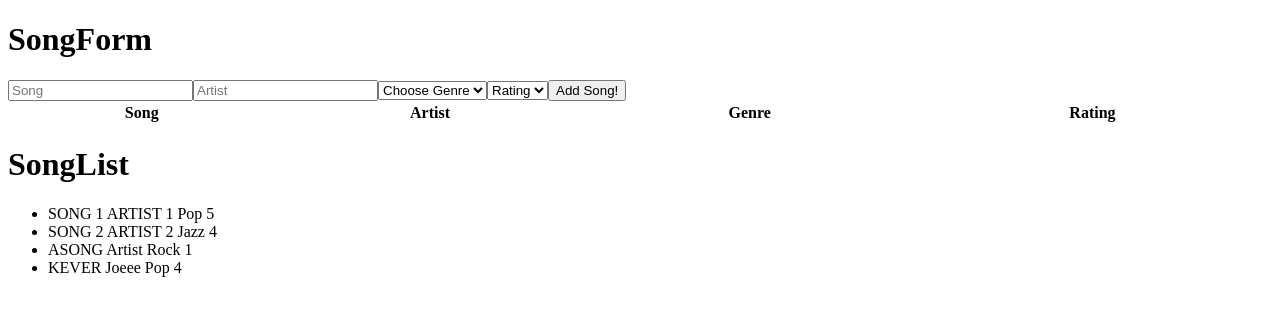
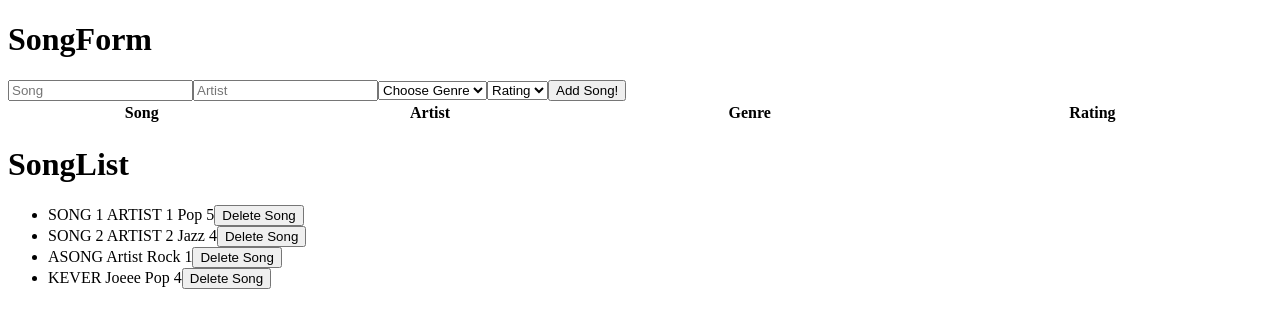
Before and after one commit to RianneBult/assignment_songsaver, a React (Create React App) app in the folder songsaver/: page / in a window 1280 px wide. Shown: the top 328 px of the page. Built offline with nearby package versions, Linux system fonts and the light colour scheme.

Commit message:
Added Delete Button

```diff
--- a/songsaver/src/components/ListItem.js
+++ b/songsaver/src/components/ListItem.js
@@ -1,11 +1,12 @@
 import React from "react";
 
-const ListItem = ({ song }) => {
+const ListItem = ({ song, handleRemove }) => {
     return (
         <li
             key={song.id}
             value={song}>
             <div>{song.song} {song.artist} {song.genre} {song.rating}
+                <button key={song.id} onClick={() => handleRemove(song.id)}>Delete Song</button>
             </div>
         </li>
     )
--- a/songsaver/src/components/SongList.js
+++ b/songsaver/src/components/SongList.js
@@ -2,7 +2,7 @@ import React from "react";
 
 import ListItem from "./ListItem";
 
-const SongList = ({ songs }) => {
+const SongList = ({ songs, handleRemove }) => {
     return (
         <div>
             <h1>SongList</h1>
@@ -11,6 +11,7 @@ const SongList = ({ songs }) => {
                     <ListItem
                         key={song.id}
                         song={song}
+                        handleRemove={handleRemove}
                     />
                 ))}
             </ul>
--- a/songsaver/src/components/SongOverview.js
+++ b/songsaver/src/components/SongOverview.js
@@ -34,6 +34,11 @@ class SongOverview extends Component {
         })
     }
 
+    handleRemove = (songId) => {
+        const songs = this.state.songs.filter(item => item.id !== songId)
+        this.setState({ songs: songs })
+    }
+
     render() {
         return (
             <div>
@@ -46,7 +51,7 @@ class SongOverview extends Component {
                         <th className="song-row__item">Rating</th>
                     </tr>
                 </table>
-                <SongList songs={this.state.songs} />
+                <SongList songs={this.state.songs} handleRemove={this.handleRemove} />
             </div>
         )
     }
```
